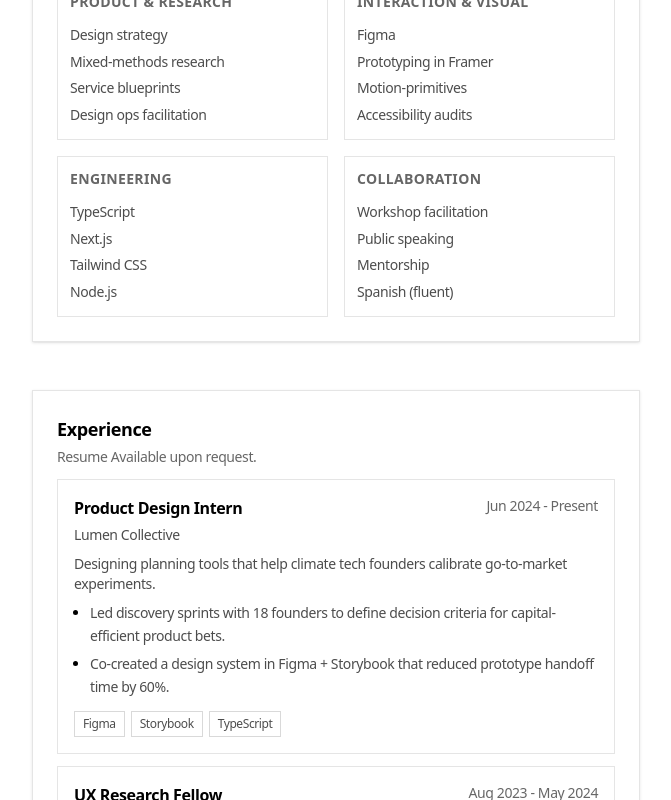
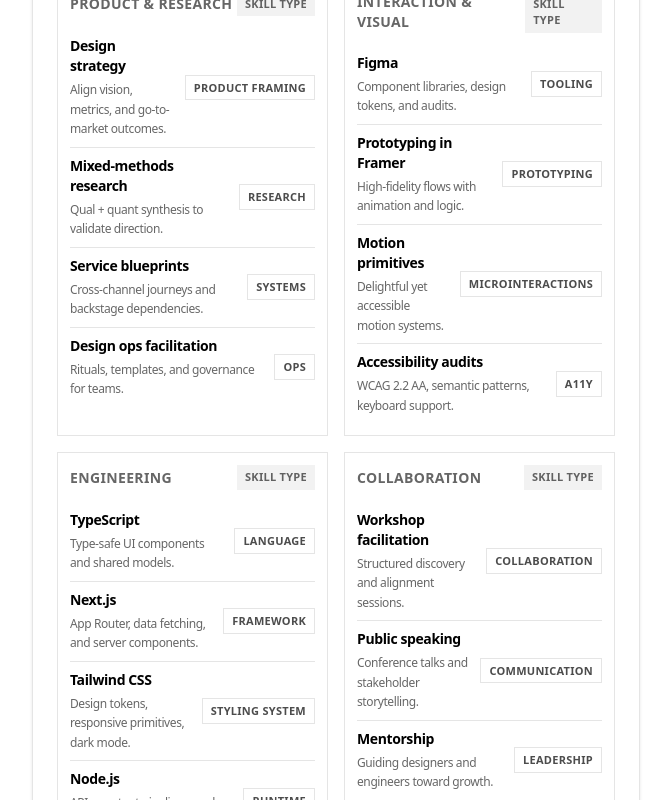
Before and after one commit to danlitvak/daniel_litvak, a Next.js app: page / in a window 1280 px wide. Shown: the part 2000-2800 px from the top of the page, without its empty margins (304-975 px from the left). Built offline with nearby package versions, Linux system fonts and the light colour scheme.

Commit message:
Redesign skills matrix

```diff
--- a/app/data.ts
+++ b/app/data.ts
@@ -144,27 +144,53 @@ export const WORK_EXPERIENCE: WorkExperience[] = [
   },
 ]
 
+type Skill = {
+  name: string
+  type: string
+  depth?: string
+}
+
 type SkillGroup = {
   category: string
-  items: string[]
+  items: Skill[]
 }
 
 export const SKILL_GROUPS: SkillGroup[] = [
   {
     category: 'Product & Research',
-    items: ['Design strategy', 'Mixed-methods research', 'Service blueprints', 'Design ops facilitation'],
+    items: [
+      { name: 'Design strategy', type: 'Product framing', depth: 'Align vision, metrics, and go-to-market outcomes.' },
+      { name: 'Mixed-methods research', type: 'Research', depth: 'Qual + quant synthesis to validate direction.' },
+      { name: 'Service blueprints', type: 'Systems', depth: 'Cross-channel journeys and backstage dependencies.' },
+      { name: 'Design ops facilitation', type: 'Ops', depth: 'Rituals, templates, and governance for teams.' },
+    ],
   },
   {
     category: 'Interaction & Visual',
-    items: ['Figma', 'Prototyping in Framer', 'Motion-primitives', 'Accessibility audits'],
+    items: [
+      { name: 'Figma', type: 'Tooling', depth: 'Component libraries, design tokens, and audits.' },
+      { name: 'Prototyping in Framer', type: 'Prototyping', depth: 'High-fidelity flows with animation and logic.' },
+      { name: 'Motion primitives', type: 'Microinteractions', depth: 'Delightful yet accessible motion systems.' },
+      { name: 'Accessibility audits', type: 'A11y', depth: 'WCAG 2.2 AA, semantic patterns, keyboard support.' },
+    ],
   },
   {
     category: 'Engineering',
-    items: ['TypeScript', 'Next.js', 'Tailwind CSS', 'Node.js'],
+    items: [
+      { name: 'TypeScript', type: 'Language', depth: 'Type-safe UI components and shared models.' },
+      { name: 'Next.js', type: 'Framework', depth: 'App Router, data fetching, and server components.' },
+      { name: 'Tailwind CSS', type: 'Styling system', depth: 'Design tokens, responsive primitives, dark mode.' },
+      { name: 'Node.js', type: 'Runtime', depth: 'APIs, content pipelines, and automation scripts.' },
+    ],
   },
   {
     category: 'Collaboration',
-    items: ['Workshop facilitation', 'Public speaking', 'Mentorship', 'Spanish (fluent)'],
+    items: [
+      { name: 'Workshop facilitation', type: 'Collaboration', depth: 'Structured discovery and alignment sessions.' },
+      { name: 'Public speaking', type: 'Communication', depth: 'Conference talks and stakeholder storytelling.' },
+      { name: 'Mentorship', type: 'Leadership', depth: 'Guiding designers and engineers toward growth.' },
+      { name: 'Spanish', type: 'Language', depth: 'Fluent; conduct research and facilitation bilingually.' },
+    ],
   },
 ]
 
--- a/app/page.tsx
+++ b/app/page.tsx
@@ -222,22 +222,38 @@ export default function Personal() {
         <h2 className="mb-4 text-lg font-semibold text-black dark:text-white">
           Skills & tools matrix
         </h2>
-        <div className="grid gap-4 md:grid-cols-2">
+        <div className="grid gap-4 lg:grid-cols-2">
           {SKILL_GROUPS.map((group) => (
             <div
               key={group.category}
               className="rounded-none border border-black/10 bg-white p-3 dark:border-white/10 dark:bg-black/40"
             >
-              <h3 className="text-sm font-semibold uppercase tracking-wide text-black/60 dark:text-white/60">
-                {group.category}
-              </h3>
-              <ul className="mt-3 space-y-1 text-sm text-black/70 dark:text-white/70">
+              <div className="flex items-center justify-between">
+                <h3 className="text-sm font-semibold uppercase tracking-wide text-black/60 dark:text-white/60">
+                  {group.category}
+                </h3>
+                <span className="rounded-none bg-black/5 px-2 py-1 text-[11px] font-semibold uppercase tracking-wide text-black/60 dark:bg-white/10 dark:text-white/70">
+                  Skill type
+                </span>
+              </div>
+              <div className="mt-3 divide-y divide-black/10 text-sm dark:divide-white/10">
                 {group.items.map((item) => (
-                  <li key={item} className="leading-relaxed">
-                    {item}
-                  </li>
+                  <div
+                    key={item.name}
+                    className="grid grid-cols-[1fr_auto] items-start gap-3 py-2 text-black/80 dark:text-white/80"
+                  >
+                    <div className="space-y-1">
+                      <div className="font-semibold text-black dark:text-white">{item.name}</div>
+                      {item.depth && (
+                        <p className="text-xs leading-relaxed text-black/60 dark:text-white/60">{item.depth}</p>
+                      )}
+                    </div>
+                    <span className="self-center rounded-none border border-black/10 bg-white px-2 py-1 text-[11px] font-semibold uppercase tracking-wide text-black/70 dark:border-white/10 dark:bg-black/60 dark:text-white/80">
+                      {item.type}
+                    </span>
+                  </div>
                 ))}
-              </ul>
+              </div>
             </div>
           ))}
         </div>
```
